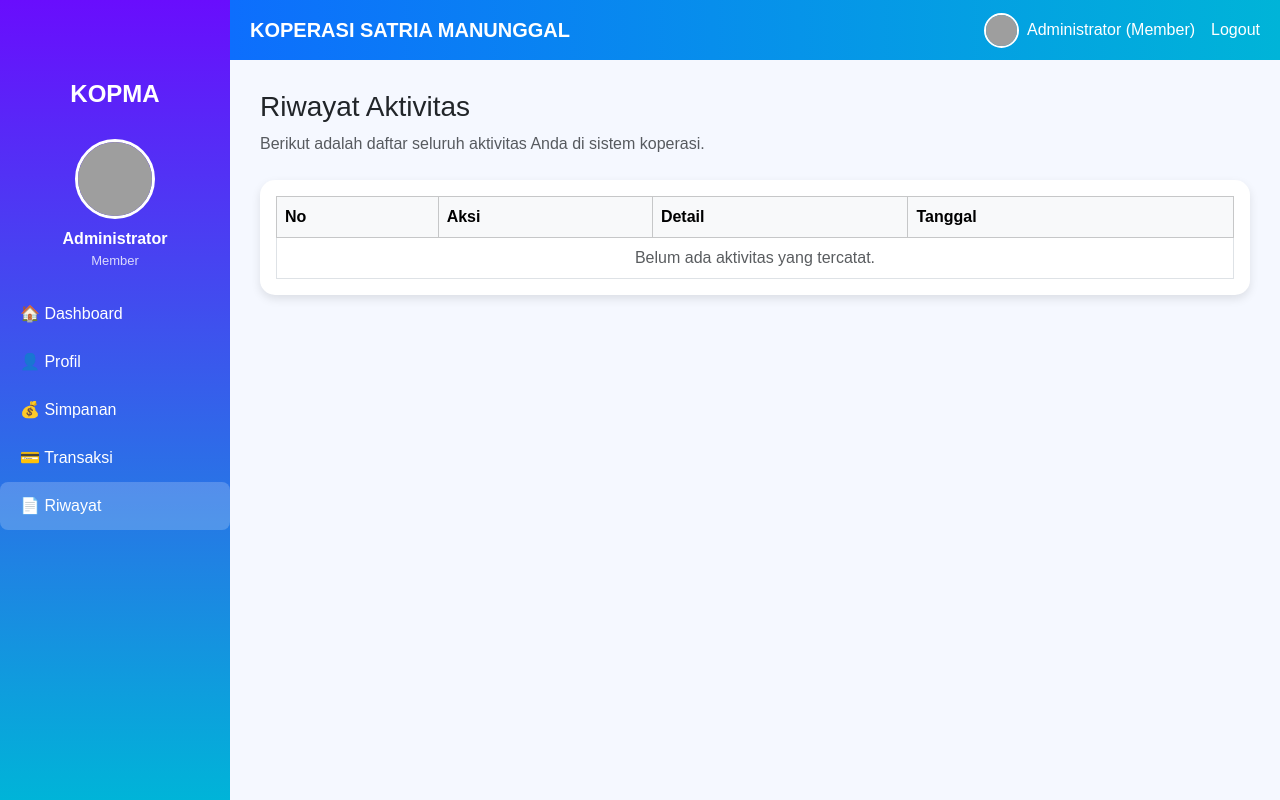
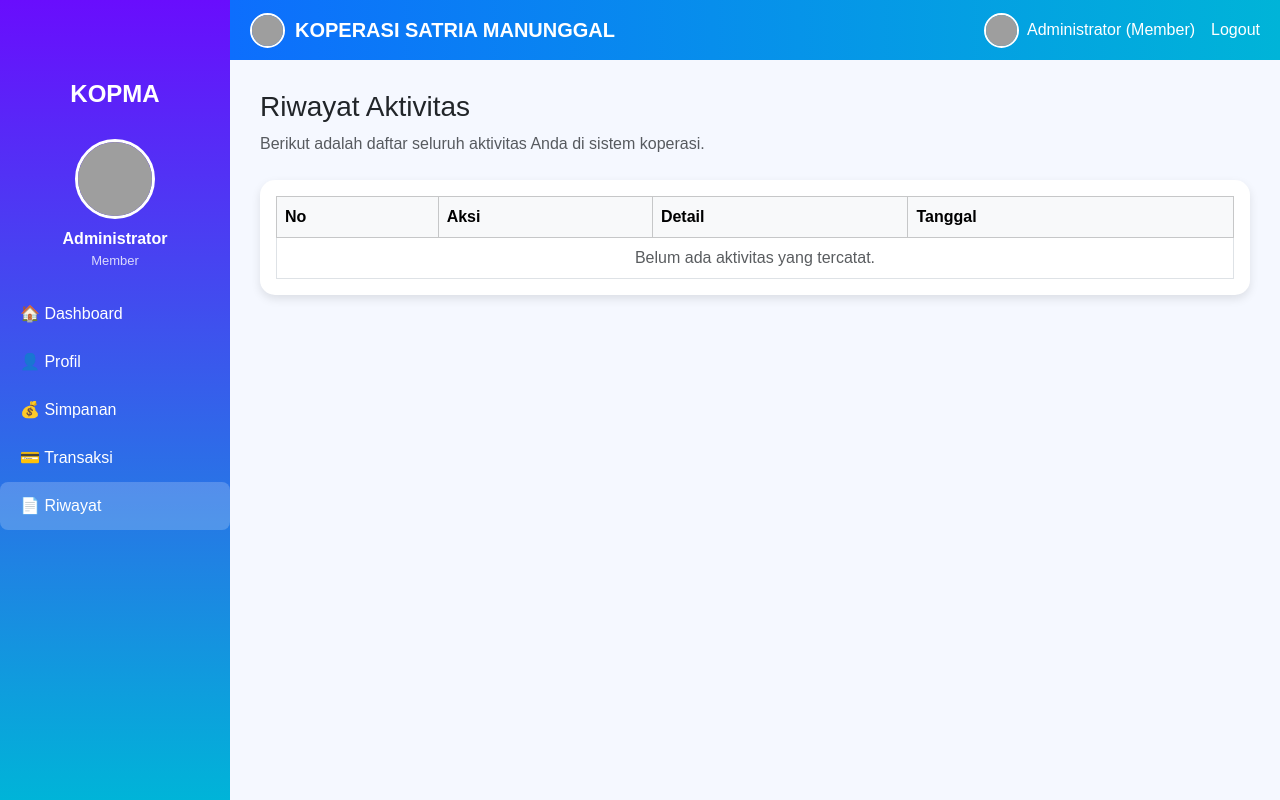
Before and after one commit to PratamaJulianSS/SistemKeuanganKopma, a PHP site: page /Member/riwayat.php in a window 1280 px wide. Run offline with PHP 8.4, Linux system fonts and the light colour scheme; a user stored in the database is signed in; data comes from the database, SQL or seed files in the repository; data that the repository does not hold is empty; grey boxes are pictures that could not be loaded.

Commit message:
Refactor member activity history page

```diff
--- a/Member/riwayat.php
+++ b/Member/riwayat.php
@@ -47,6 +47,7 @@ $list = mysqli_query($conn, "SELECT * FROM riwayat WHERE user_id=$uid ORDER BY i
     .header h5 {
       margin: 0;
       font-weight: 600;
+      line-height: 1;
     }
 
     .header .user-info {
@@ -68,6 +69,7 @@ $list = mysqli_query($conn, "SELECT * FROM riwayat WHERE user_id=$uid ORDER BY i
       text-decoration: none;
       font-weight: 500;
       transition: 0.3s;
+      margin-left: 10px;
     }
 
     .header a:hover {
@@ -103,11 +105,11 @@ $list = mysqli_query($conn, "SELECT * FROM riwayat WHERE user_id=$uid ORDER BY i
       margin-bottom: 8px;
     }
 
-    .sidebar .profile-sidebar .name {
+    .sidebar .name {
       font-weight: 600;
     }
 
-    .sidebar .profile-sidebar .role {
+    .sidebar .role {
       font-size: 13px;
       opacity: 0.8;
     }
@@ -161,7 +163,19 @@ $list = mysqli_query($conn, "SELECT * FROM riwayat WHERE user_id=$uid ORDER BY i
 
   <!-- Header -->
   <div class="header">
-    <h5>KOPERASI SATRIA MANUNGGAL</h5>
+  <div class="d-flex align-items-center">
+    <img src="../assets/logo.png"
+         style="
+            width:35px;
+            height:35px;
+            margin-right:10px;
+            border-radius:50%;
+            border: 2px solid #fff;
+            object-fit:cover;
+         ">
+    <h5 class="m-0" style="font-weight:600;">KOPERASI SATRIA MANUNGGAL</h5>
+  </div>
+
     <div class="user-info">
       <img src="<?= $user['foto'] ? '../uploads/' . $user['foto'] : '../assets/default.png' ?>" alt="Foto Profil">
       <span><?= htmlspecialchars($name) ?> (Member)</span>
@@ -185,8 +199,7 @@ $list = mysqli_query($conn, "SELECT * FROM riwayat WHERE user_id=$uid ORDER BY i
           </tr>
         </thead>
         <tbody>
-          <?php $no = 1;
-          while ($r = mysqli_fetch_assoc($list)): ?>
+          <?php $no = 1; while ($r = mysqli_fetch_assoc($list)): ?>
             <tr>
               <td><?= $no++ ?></td>
               <td><?= htmlspecialchars($r['aksi']) ?></td>
@@ -194,6 +207,7 @@ $list = mysqli_query($conn, "SELECT * FROM riwayat WHERE user_id=$uid ORDER BY i
               <td><?= htmlspecialchars($r['created_at']) ?></td>
             </tr>
           <?php endwhile; ?>
+
           <?php if (mysqli_num_rows($list) == 0): ?>
             <tr>
               <td colspan="4" class="text-center text-muted">Belum ada aktivitas yang tercatat.</td>
```
